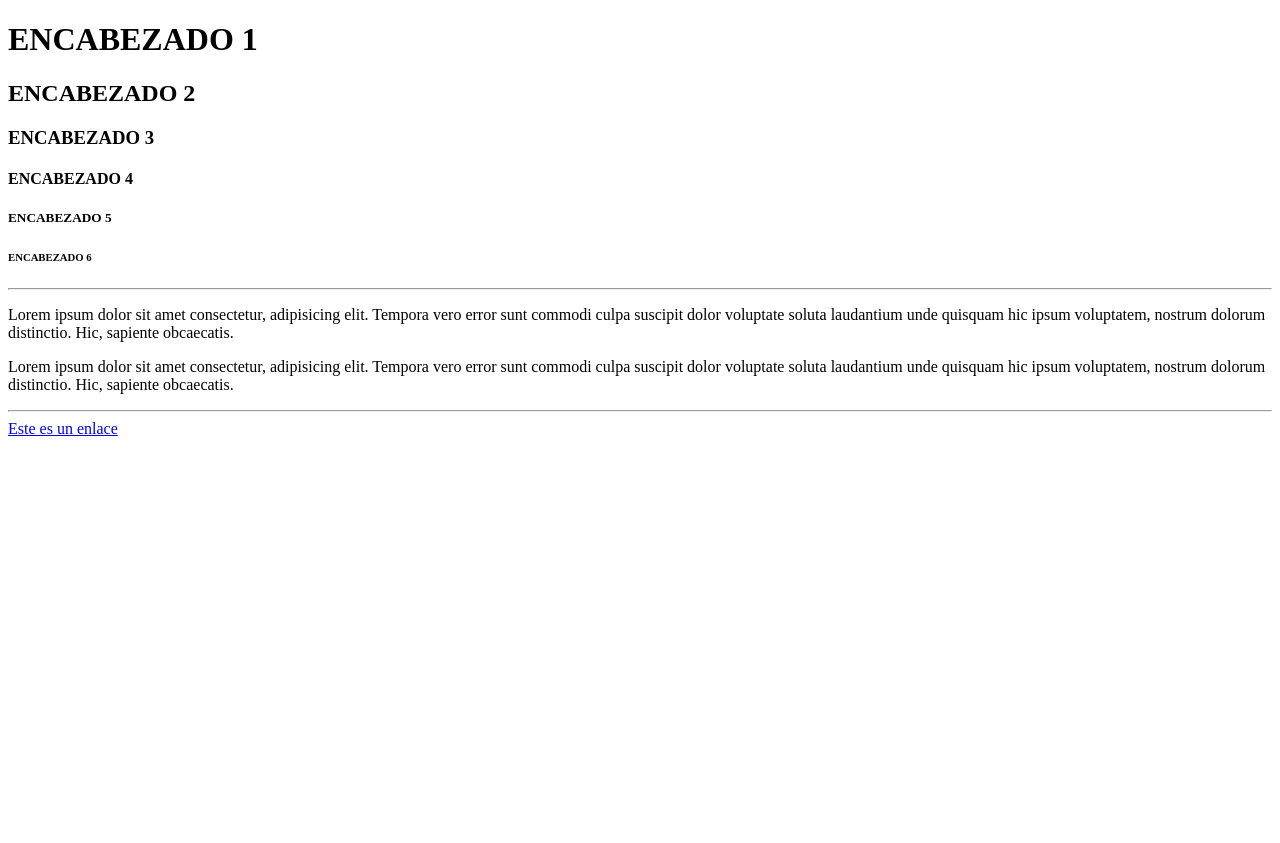
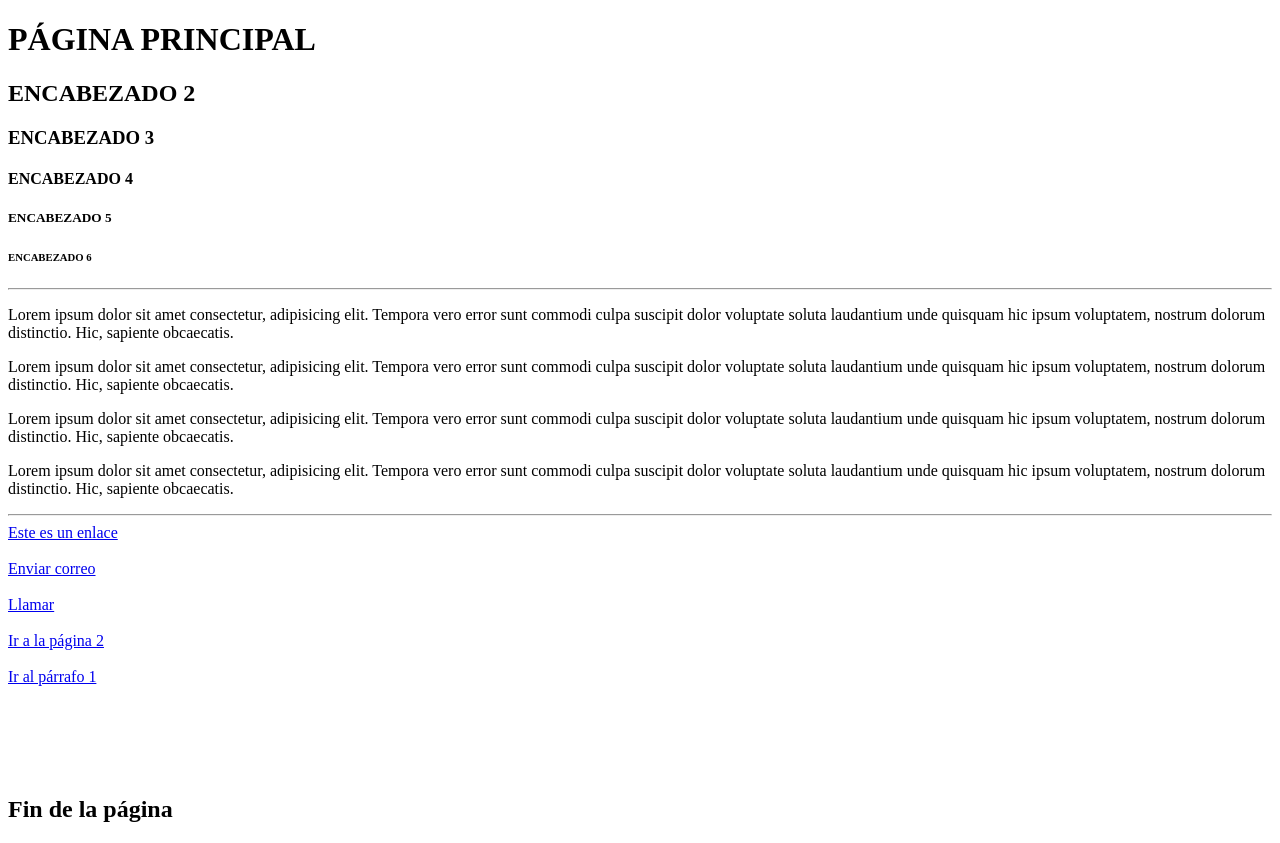
Before and after one commit to deminore/generation-ch16, a plain HTML site: page 2-intro-web/HTML/index.html in a window 1280 px wide. Before the commit the page ends 800 px from the top, so only its background shows below. Drawn offline with Linux system fonts and the light colour scheme.

Commit message:
Primera página en HTML

```diff
--- a/2-intro-web/HTML/index.html
+++ b/2-intro-web/HTML/index.html
@@ -1,30 +1,53 @@
 <!DOCTYPE html>
-<html lang="en">
+<html lang="es">
 <head>
     <meta charset="UTF-8">
     <meta http-equiv="X-UA-Compatible" content="IE=edge">
     <meta name="viewport" content="width=device-width, initial-scale=1.0">
-    <title>Document</title>
+    <title> Mi primer página </title>
 </head>
 <body>
-    <h1> ENCABEZADO 1 </h1>
+    <h1> PÁGINA PRINCIPAL </h1>
     <h2> ENCABEZADO 2 </h2>
     <h3> ENCABEZADO 3 </h3>
     <h4> ENCABEZADO 4 </h4>
     <h5> ENCABEZADO 5 </h5>
     <h6> ENCABEZADO 6 </h6>
 
-    <hr/>
+    <hr> <!-- Agrega una barra a lo largo de la pantalla con o sin diagonal <hr/> -->
 
-    <p>Lorem ipsum dolor sit amet consectetur, adipisicing elit. Tempora vero error sunt commodi culpa suscipit dolor voluptate soluta laudantium unde quisquam hic ipsum voluptatem, nostrum dolorum distinctio. Hic, sapiente obcaecatis.</p>
+    <p id="parrafo1">Lorem ipsum dolor sit amet consectetur, adipisicing elit. Tempora vero error sunt commodi culpa suscipit dolor voluptate soluta laudantium unde quisquam hic ipsum voluptatem, nostrum dolorum distinctio. Hic, sapiente obcaecatis.</p>
 
-    <p>Lorem ipsum dolor sit amet consectetur, adipisicing elit. Tempora vero error sunt commodi culpa suscipit dolor voluptate soluta laudantium unde quisquam hic ipsum voluptatem, nostrum dolorum distinctio. Hic, sapiente obcaecatis.</p>
+    <p id="parrafo2">Lorem ipsum dolor sit amet consectetur, adipisicing elit. Tempora vero error sunt commodi culpa suscipit dolor voluptate soluta laudantium unde quisquam hic ipsum voluptatem, nostrum dolorum distinctio. Hic, sapiente obcaecatis.</p>
+
+    <p id="parrafo3">Lorem ipsum dolor sit amet consectetur, adipisicing elit. Tempora vero error sunt commodi culpa suscipit dolor voluptate soluta laudantium unde quisquam hic ipsum voluptatem, nostrum dolorum distinctio. Hic, sapiente obcaecatis.</p>
+
+    <p id="parrafo4">Lorem ipsum dolor sit amet consectetur, adipisicing elit. Tempora vero error sunt commodi culpa suscipit dolor voluptate soluta laudantium unde quisquam hic ipsum voluptatem, nostrum dolorum distinctio. Hic, sapiente obcaecatis.</p>
 
     <hr>
 
-    <!-- Enlaces -->
+    <!-- ENLACES -->
     <a href="https://www.google.com/" target="_blank"> Este es un enlace </a>
 
+    <br> <!--  Agrega un salto de línea  -->
+    <br> <!--  Agrega un salto de línea  -->
+
+    <a href="mailto:diana@gmail.com"> Enviar correo </a> <!--  Abre la aplicación de correo para enviar un correo, en este caso al correo escrito (diana@gmail.com) -->
+
+    <br>
+    <br>
+
+    <a href="tel:+525556655566"> Llamar </a>
+
+    <br>
+    <br>
+
+    <a href="assets/pages/pagina2.html"> Ir a la página 2</a>
+
+    <br>
+    <br>
+
+    <a href="#parrafo1"> Ir al párrafo 1 </a>
     <br>
     <br>
     <br>
@@ -32,5 +55,7 @@
     <br>
     <br>
 
+    <h2> Fin de la página </h2>
+
 </body>
 </html>
```
Also changed, not shown: 2-intro-web/HTML/assets/pages/pagina2.html (added, +21 -0 lines), 2-intro-web/HTML/assets/img/perrito.jpg (added).
